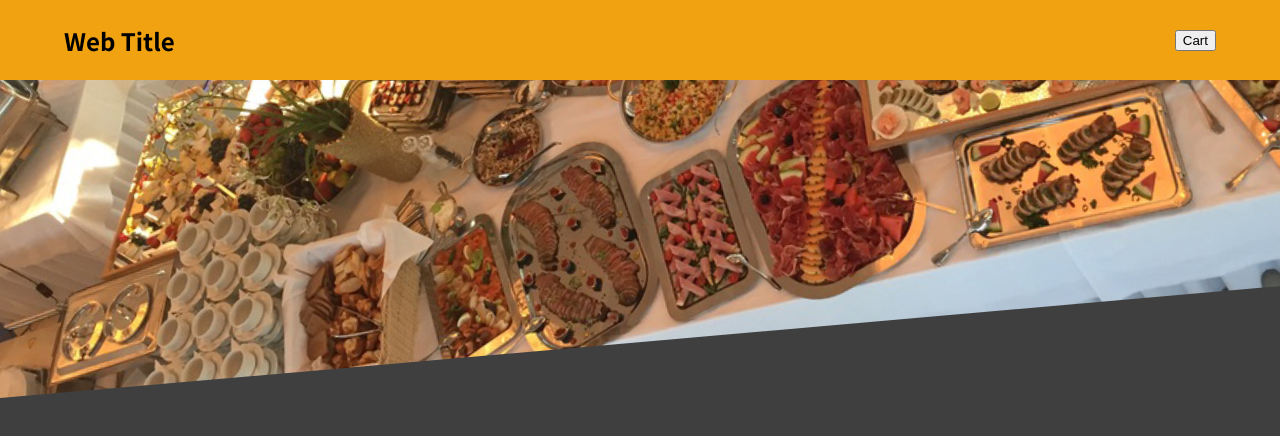
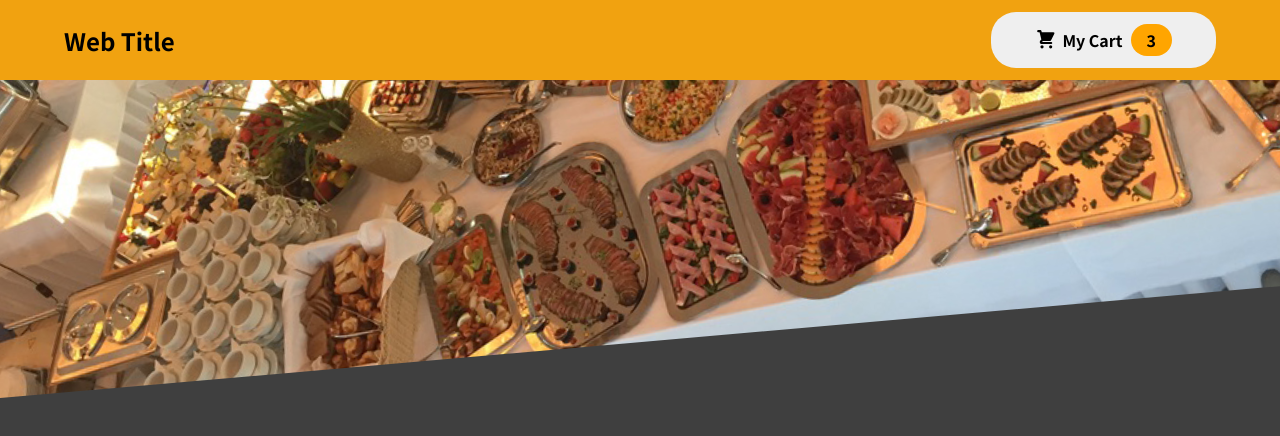
Before and after one commit to JohnnyHsu041/food-order-app, a React (Create React App) app: page / in a window 1280 px wide. Shown: the top 436 px of the page. Built offline with nearby package versions, Linux system fonts and the light colour scheme.

Commit message:
created cartbutton

```diff
--- /dev/null
+++ b/src/components/Layout/CartIcon.js
@@ -0,0 +1,13 @@
+function CartIcon() {
+  return (
+    <svg
+      xmlns="http://www.w3.org/2000/svg"
+      viewBox="0 0 20 20"
+      fill="currentColor"
+    >
+      <path d="M3 1a1 1 0 000 2h1.22l.305 1.222a.997.997 0 00.01.042l1.358 5.43-.893.892C3.74 11.846 4.632 14 6.414 14H15a1 1 0 000-2H6.414l1-1H14a1 1 0 00.894-.553l3-6A1 1 0 0017 3H6.28l-.31-1.243A1 1 0 005 1H3zM16 16.5a1.5 1.5 0 11-3 0 1.5 1.5 0 013 0zM6.5 18a1.5 1.5 0 100-3 1.5 1.5 0 000 3z" />
+    </svg>
+  );
+}
+
+export default CartIcon;
--- a/src/components/Layout/Header.js
+++ b/src/components/Layout/Header.js
@@ -1,5 +1,6 @@
 import React, { Fragment } from "react";
 
+import HeaderCartButton from "./HeaderCartButton";
 import classes from "./Header.module.css";
 import mealsImage from "../../assets/meals.jpeg";
 
@@ -8,7 +9,7 @@
     <Fragment>
       <header className={classes.header}>
         <h2>Web Title</h2>
-        <button>Cart</button>
+        <HeaderCartButton />
       </header>
       <div className={classes["main-image"]}>
         <img src={mealsImage} alt="A table full of delicious food!" />
--- /dev/null
+++ b/src/components/Layout/HeaderCartButton.js
@@ -0,0 +1,18 @@
+import React from "react";
+
+import CartIcon from "./CartIcon";
+import classes from "./HeaderCartButton.module.css";
+
+function CartButton(props) {
+  return (
+    <button className={classes.button}>
+      <span className={classes.icon}>
+        <CartIcon />
+      </span>
+      <span>My Cart</span>
+      <span className={classes.badge}>3</span>
+    </button>
+  );
+}
+
+export default CartButton;
--- /dev/null
+++ b/src/components/Layout/HeaderCartButton.module.css
@@ -0,0 +1,30 @@
+.button {
+  display: flex;
+  justify-content: space-around;
+  cursor: pointer;
+  font: inherit;
+  border: none;
+  padding: 0.75rem 2.75rem;
+  font-weight: bold;
+  align-items: center;
+  border-radius: 25px;
+}
+
+.button:hover,
+.button:active {
+  background-color: rgb(221, 214, 214);
+}
+
+.icon {
+  width: 1.35rem;
+  height: 1.35rem;
+  margin-right: 0.35rem;
+}
+
+.badge {
+  padding: 0.25rem 1rem;
+  border-radius: 25px;
+  margin-left: 0.5rem;
+  font-weight: bold;
+  background-color: orange;
+}
```
